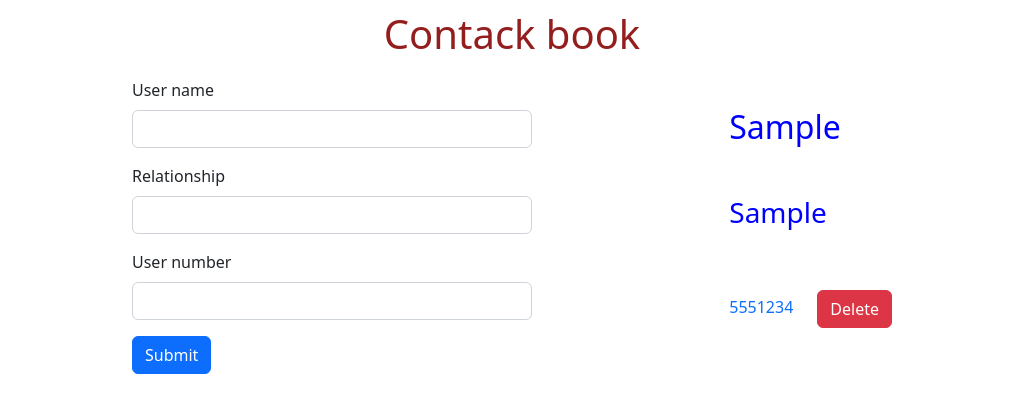
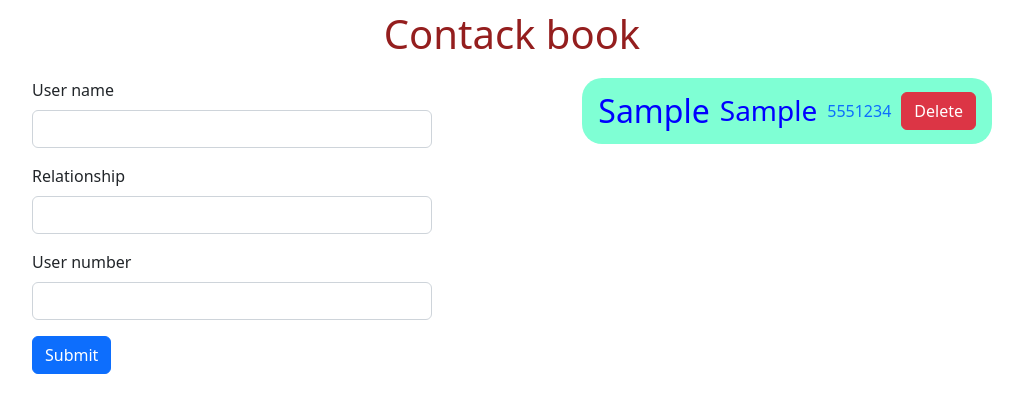
Before and after one commit to asadbekded/4-oy-3-dars, a plain HTML site: page index.html in a window 1280 px wide. Both pictures are taken after typing "Sample", "Sample", "5551234" into the empty fields and a click on the button "Submit". Shown: the whole page, without its empty margins (128-1151 px from the left). Drawn offline with nearby package versions, Linux system fonts and the light colour scheme.

Commit message:
Add new change js

```diff
--- a/css/main.css
+++ b/css/main.css
@@ -1,5 +1,5 @@
 .container{
-   width: 800px;
+   width: 1000px;
    margin: 0px auto;
    padding: 0px 20px;
 }
@@ -13,12 +13,13 @@ h1{
 
 h2{
    color: blue;
-   margin-top: 30px;
-   margin-bottom: 50px;
+   margin: 0px;
+   margin-right: 10px;
 }
 h3{
    color: blue;
-   margin-bottom: 60px;
+   margin: 0px;
+   margin-right: 10px;
 }
 a{
    text-decoration: none;
@@ -38,6 +39,18 @@ a{
    margin: 0px;
    list-style: none;
 }
+li{
+   display: flex;
+   align-items: center;
+   justify-content: space-between;
+   margin-bottom: 15px;
+   background-color: aquamarine;
+   padding: 14px 16px 14px 16px;
+   border-radius: 20px;
+}
+.js-btn{
+   margin-left: 10px;
+}
 
 
 @media only screen and (width: 576px) {
--- a/js/main.js
+++ b/js/main.js
@@ -23,7 +23,7 @@ let today = ((array, list) => {
       newTell.href = `tel:${elInp3.value}`;
       newBtn.textContent = 'Delete'
 
-      newBtn.setAttribute('class', 'btn btn-danger ms-4 js-btn')
+      newBtn.setAttribute('class', 'btn btn-danger js-btn')
 
       newItem.appendChild(newTitle)
       newItem.appendChild(newText)
@@ -38,9 +38,14 @@ let today = ((array, list) => {
 elForm.addEventListener('submit', function(evt){
    evt.preventDefault()
 
+   let findded = result.findIndex((item) => item.number == elInp3.value)
+
+   if(findded >= 0){
+      alert('Bu raqam oldin royxatga kiritilgan ❗❗❗ Iltimos boshqa raqam kiritishingizni soraymiz bratjan ❗❗❗')
+   }else{
       result.push(
          {
-         id: result.length,
+            id: result.length  ? result[result.length - 1].id + 1 : 1,
             name: elInp1.value,
             relationship: elInp2.value,
             number: elInp3.value
@@ -50,6 +55,7 @@ elForm.addEventListener('submit', function(evt){
       elInp1.value = '';
       elInp2.value = '';
       elInp3.value = '';
+   }
 
    today(result, elList)
 })
```
Lines whose indentation alone changed are shown as unchanged.
